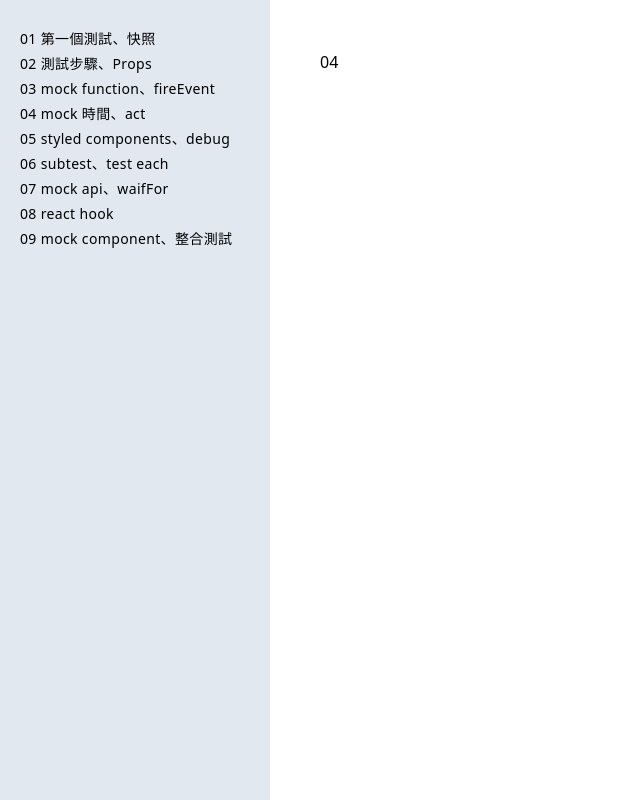
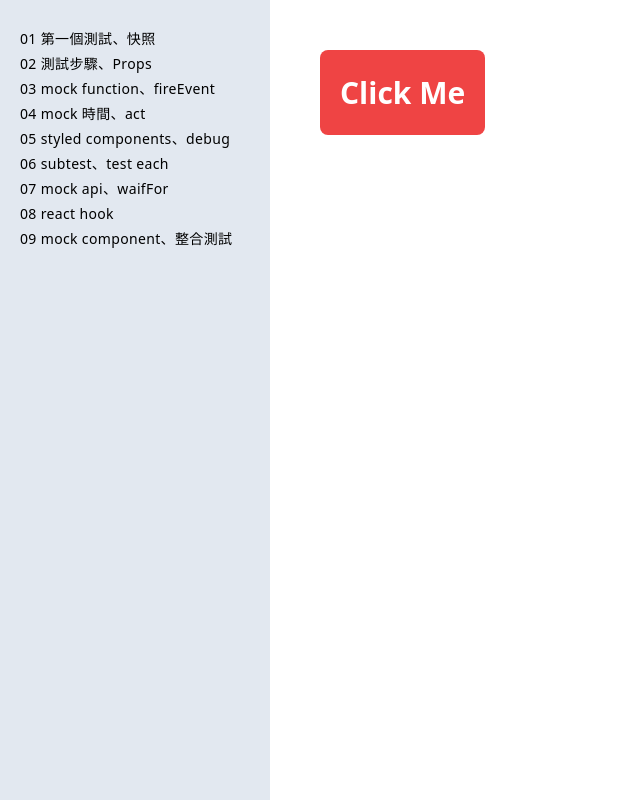
Before and after one commit to TsaiTsaiChieh/vitest-example, a React (Vite) app: page /04 in a window 1280 px wide. Shown: the whole page, without its empty margins (0-640 px from the left). Built offline with nearby package versions, Linux system fonts and the light colour scheme.

Commit message:
:sparkles: finish button04 component

```diff
--- a/src/components/04.tsx
+++ b/src/components/04.tsx
@@ -1,6 +1,24 @@
+import { useState } from 'react'
+
 const Button04 = () => {
+  const [loading, setLoading] = useState<boolean>(false)
+  const handleOnClick = () => {
+    setLoading(true)
+    setTimeout(() => {
+      setLoading(false)
+    }, 3000)
+  }
   return (
-    <div>04</div>
+    <div className='flex flex-col'>
+      <button
+        disabled={loading}
+        className='bg-red-500 text-white p-5 text-[30px] rounded-lg font-bold disabled:opacity-80'
+        onClick={handleOnClick}
+      >
+        Click Me
+      </button>
+      {loading && <span className='font-base m-1'>Loading...</span>}
+    </div>
   )
 }
 
```
